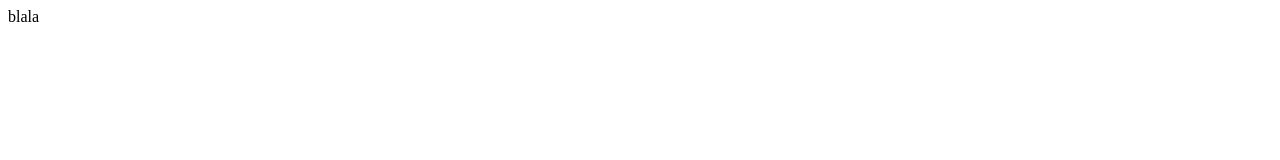
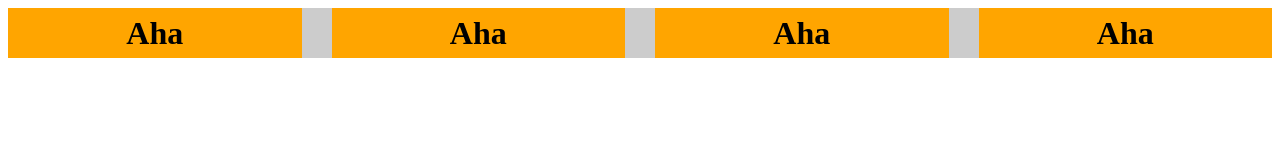
Before and after one commit to vuan2000/Test, a plain HTML site: page index.html in a window 1280 px wide. Drawn offline with Linux system fonts and the light colour scheme.

Commit message:
change file

```diff
--- /dev/null
+++ b/common.css
@@ -0,0 +1,4 @@
+.h1-common {
+  color: yellow;
+  display: inline-block;
+}
--- /dev/null
+++ b/custom.css
@@ -0,0 +1,5 @@
+.h1-custom {
+  color: red;
+  display: inline-block;
+  margin-top: 15px;
+}
--- a/index.html
+++ b/index.html
@@ -1 +1,46 @@
-blala
+<!DOCTYPE html>
+<html lang="en">
+  <head>
+    <meta charset="UTF-8" />
+    <meta http-equiv="X-UA-Compatible" content="IE=edge" />
+    <meta name="viewport" content="width=device-width, initial-scale=1.0" />
+    <title>Document</title>
+    <link rel="old stylesheet" href="./custom.css" />
+    <link rel="newest stylesheet" href="./common.css" />
+  </head>
+  <style>
+    .product-list {
+      display: flex;
+      justify-content: space-between;
+      background-color: #ccc;
+    }
+
+    .product-item {
+      text-align: center;
+      width: calc(25% - 22.5px);
+      height: 50px;
+      background-color: orange;
+      line-height: 50px;
+    }
+
+    h1 {
+      margin: 0;
+    }
+  </style>
+  <body>
+    <div class="product-list">
+      <div class="product-item">
+        <h1>Aha</h1>
+      </div>
+      <div class="product-item">
+        <h1>Aha</h1>
+      </div>
+      <div class="product-item">
+        <h1>Aha</h1>
+      </div>
+      <div class="product-item">
+        <h1>Aha</h1>
+      </div>
+    </div>
+  </body>
+</html>
--- a/index_1.js
+++ /dev/null
@@ -1 +0,0 @@
-console.log("Branch 1");
```
Also changed, not shown: index.js (deleted, +0 -9 lines).
